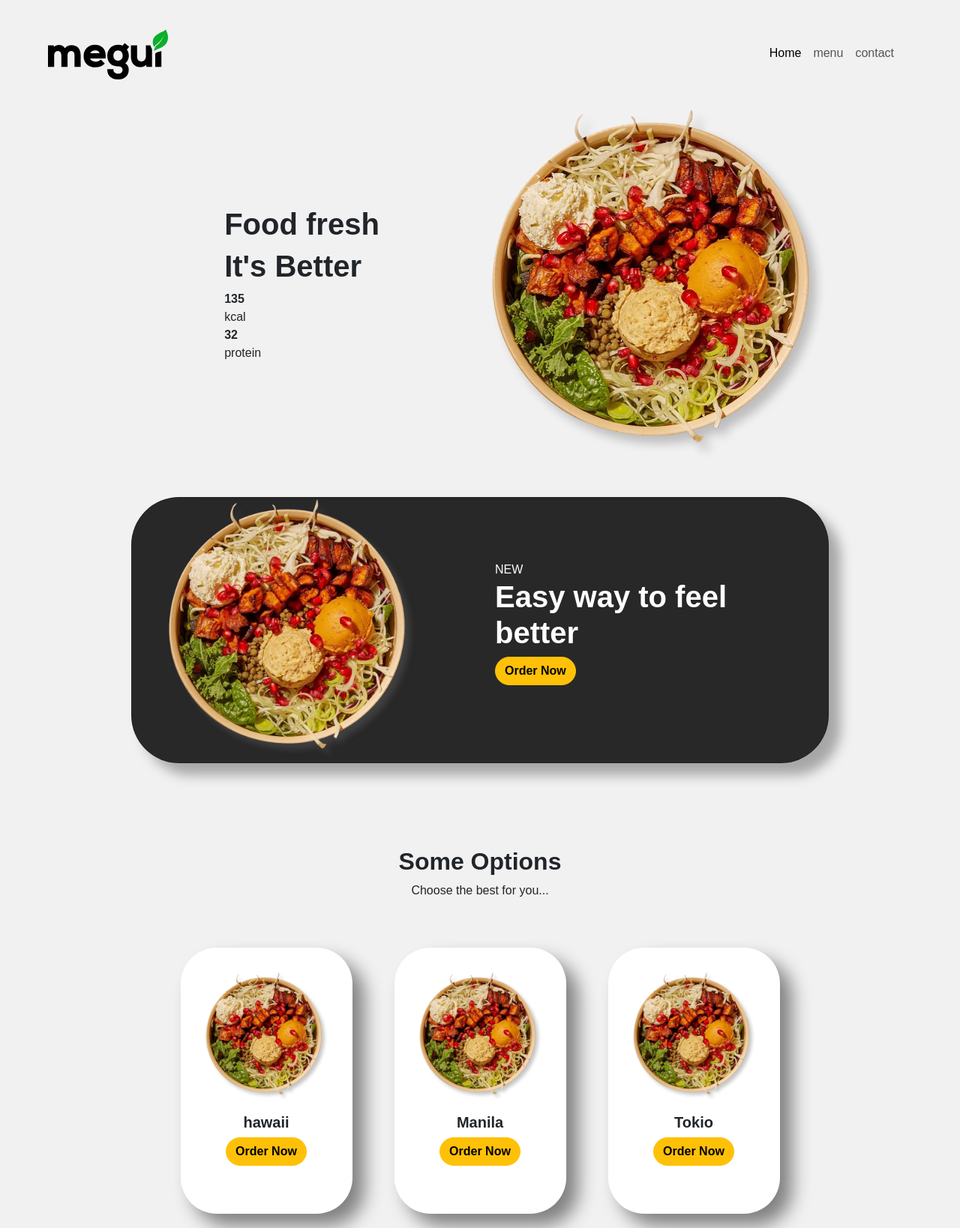
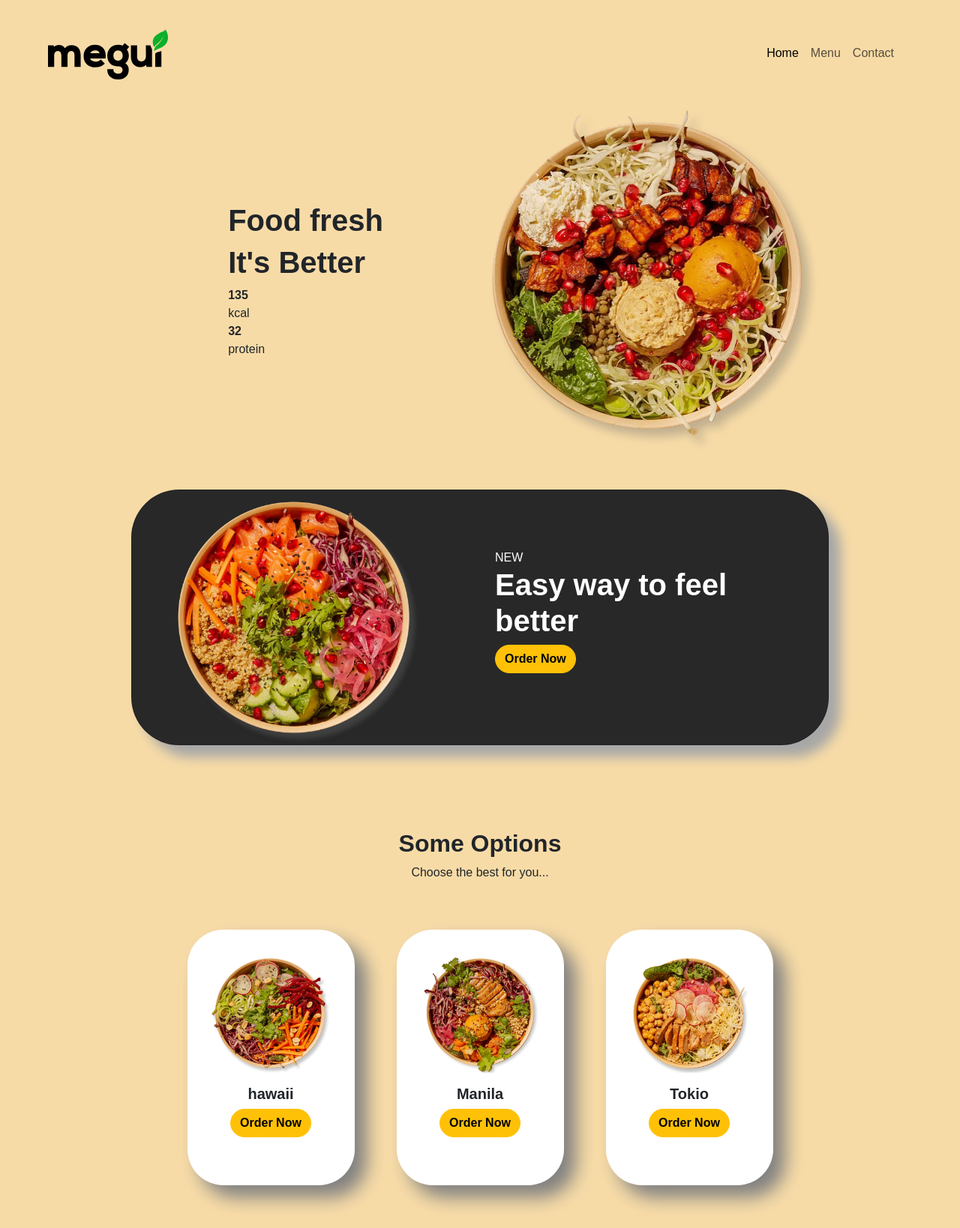
Before and after one commit to AbrahamEsc1911/FDSRestaurantMegui, a plain HTML site: page index.html in a window 1280 px wide. Shown: the top 1638 px of the page at 75% size. Drawn offline with nearby package versions, Linux system fonts and the light colour scheme.

Commit message:
Feat: size and styles done

```diff
--- a/css/styles.css
+++ b/css/styles.css
@@ -1,21 +1,24 @@
+/* Configuración global */
+* {
+    margin: 0;
+    padding: 0;
+    box-sizing: border-box;
+}
+
 body {
     margin: 0;
     padding: 0;
-
     height: 100vh;
     width: 100vw;
-
-    background-color: #f1f1f1;
+    background-color: #f7dba7;
     font-family: Arial, Helvetica, sans-serif;
-
+    overflow-x: hidden; /* Previene el desplazamiento horizontal */
 }
 
 /* NAVBAR */
-
 .navbar {
     margin: 0;
     padding: 2em 5em 2em 4em;
-
     display: flex;
     justify-content: space-between;
 }
@@ -30,13 +33,9 @@ body {
 }
 
 /* MAIN-BANNER */
-
 .container-banner {
     height: 90vh;
     width: 100vw;
-
-    /* background-color: orangered; */
-
     display: flex;
     justify-content: center;
     align-items: flex-end;
@@ -45,33 +44,27 @@ body {
 #banner-image {
     width: 100%;
     height: auto;
-
     margin-right: 2em;
-
 }
 
 #banner-box-text {
     width: 100%;
     height: 100%;
-
     margin-top: 0;
     padding: 0;
-
     display: flex;
     justify-content: center;
     align-items: center;
     flex-direction: column;
-
 }
 
 .row {
-    padding: none;
-    margin: none;
+    padding: 0;
+    margin: 0;
 }
 
 .container-fluid {
-    padding-right: none;
-    padding-left: none;
+    padding: 0;
 }
 
 .margin-button {
@@ -79,15 +72,12 @@ body {
 }
 
 /* SECTION-1 */
-
 .main-container {
     height: 40vh;
     width: 80vw;
-
     display: flex;
     justify-content: center;
     align-items: center;
-
     position: relative;
 }
 
@@ -97,20 +87,15 @@ body {
     background-color: black;
     color: white;
     border-radius: 1.5em;
-
     box-shadow: 1em 1em 1.5em gray;
-
     display: flex;
     justify-content: center;
     align-items: center;
-
     position: absolute;
-
 }
 
 .block-content-main {
     padding-left: 3em;
-
 }
 
 .row {
@@ -132,23 +117,17 @@ body {
 .container-section-content {
     height: 80vh;
     width: 100vw;
-
-    /* background-color: yellow; */
     display: flex;
     justify-content: center;
     align-items: center;
 }
 
 /* GRID */
-
 #container-grip-main {
     height: 185vh;
     width: 100vw;
-
     margin: 0;
     padding: 0;
-    background-color: blue;
-
     display: flex;
     justify-content: center;
     align-items: center;
@@ -158,8 +137,6 @@ body {
 .container-secundary {
     height: 180vh;
     width: 70vw;
-    background-color: blueviolet;
-
     display: flex;
     justify-content: center;
 }
@@ -167,9 +144,6 @@ body {
 .container-primary-title {
     height: 10vh;
     width: 70vw;
-
-    /* background-color: green; */
-
     display: flex;
     justify-content: flex-start;
     align-items: center;
@@ -180,35 +154,25 @@ body {
     border: 0cap;
     padding: 2em;
     border-radius: 3em;
-
     margin: 1em;
-
     box-shadow: 1em 1em 1.5em gray;
 }
 
 /* CAPTION */
-
 .conteiner-caption {
     height: 30vh;
     width: 100vw;
-
-    /* background-color: yellow; */
-
     margin: 0;
     padding: 0;
-
     display: flex;
     justify-content: center;
     align-items: center;
 }
 
 /* FOOTER */
-
 .footer-container {
     background-color: black;
     color: white;
-
-
 }
 
 .footer-info {
@@ -221,33 +185,23 @@ body {
 }
 
 /* TITLE MENU PAGE */
-
 #container-title-menu {
     height: 30vh;
     width: 100vw;
-
     margin: 0;
     padding: 0;
-
-    background-color: blue;
-
     display: flex;
     justify-content: center;
     align-items: center;
 }
 
 #row-title-menu {
-    /* height: 30vh;
-    width: 100vw; */
-
     margin: 0;
     padding: 0;
-
     display: flex;
     justify-content: center;
     align-items: center;
     flex-direction: row;
-
 }
 
 #col-left-title {
@@ -257,7 +211,6 @@ body {
     justify-content: center;
     align-items: start;
     flex-direction: column;
-
 }
 
 #col-raight-title {
@@ -269,9 +222,7 @@ body {
     flex-direction: column;
 }
 
-
 /* CONTACT */
-
 #icon-contact {
     height: 5em;
 }
@@ -283,7 +234,6 @@ body {
 }
 
 /* BLOCK CONTENT */
-
 .row-style-banner {
     margin-bottom: 3em;
 }
@@ -296,19 +246,15 @@ body {
     background-color: #282828;
     border-radius: 4em;
     color: white;
-    /* margin: 1em; */
     box-shadow: 1em 1em 1em rgb(167, 167, 167);
-
 }
 
 .col-style-content {
     margin: 2em;
-
 }
 
 .col-title-styles {
     padding-bottom: 3em;
-    background-color: #f1f1f1;
 }
 
 .col-styles-contact {
@@ -321,7 +267,6 @@ body {
     font-optical-sizing: auto;
     font-weight: 900;
     font-style: normal;
-
 }
 
 p {
@@ -331,7 +276,6 @@ p {
     font-style: normal;
     padding: 0;
     margin: 0;
-
 }
 
 .maven-font-p-bold {
@@ -348,5 +292,4 @@ p {
     font-optical-sizing: auto;
     font-weight: 600;
     font-style: normal;
-
 }
--- a/index.html
+++ b/index.html
@@ -29,8 +29,8 @@
                 <div class="collapse navbar-collapse" id="navbarNavAltMarkup">
                     <div class="navbar-nav">
                         <a class="nav-link active" aria-current="page" href="./index.html">Home</a>
-                        <a class="nav-link" href="./pages/menu.html">menu</a>
-                        <a class="nav-link" href="./pages/contact.html">contact</a>
+                        <a class="nav-link" href="./pages/menu.html">Menu</a>
+                        <a class="nav-link" href="./pages/contact.html">Contact</a>
                     </div>
                 </div>
             </div>
@@ -63,13 +63,13 @@
         <div class="col-md-10 col-ms-12 offset-md-1 card card-custom-content">
             <div class="row g-2 g-md-1">
                 <div class="col-md-5">
-                    <img src="./img/salad-1.webp" class="img-fluid rounded-start" alt="...">
+                    <img src="./img/salad-7.webp" class="img-fluid rounded-start" alt="...">
                 </div>
                 <div class="col-md-5 gx-md-2 col-style-content">
                     <div class="card-body">
                         <p class="card-text">NEW</p>
                         <h1 class="card-title"><span class="maven-font-h1">Easy way to feel better</span> </h1>
-                        <button type="button" class="btn btn-warning">Order Now</button>
+                        <button type="button" class="btn btn-warning" href="./pages/menu.html">Order Now</button>
                     </div>
                 </div>
             </div>
@@ -88,28 +88,28 @@
         <div class="row">
             <div class="col-sm-12 col-md-6 col-lg-3">
                 <div class="card card-custom">
-                    <img src="../img/salad-1.webp" class="card-img-top" alt="...">
+                    <img src="./img/salad-5.webp" class="card-img-top" alt="...">
                     <div class="card-body text-center">
                         <h5 class="card-title"><span class="maven-font-h5">hawaii</span></h5>
-                        <button type="button" class="btn btn-warning">Order Now</button>
+                        <button type="button" class="btn btn-warning" href="./pages/menu.html">Order Now</button>
                     </div>
                 </div>
             </div>
             <div class="col-sm-12 col-md-6 col-lg-3">
                 <div class="card card-custom">
-                    <img src="../img/salad-1.webp" class="card-img-top" alt="...">
+                    <img src="./img/salad-3.webp" class="card-img-top" alt="...">
                     <div class="card-body text-center">
                         <h5 class="card-title"><span class="maven-font-h5">Manila</span></h5>
-                        <button type="button" class="btn btn-warning">Order Now</button>
+                        <button type="button" class="btn btn-warning" href="./pages/menu.html">Order Now</button>
                     </div>
                 </div>
             </div>
             <div class="col-sm-12 col-md-6 col-lg-3">
                 <div class="card card-custom">
-                    <img src="../img/salad-1.webp" class="card-img-top" alt="...">
+                    <img src="./img/salad-4.webp" class="card-img-top" alt="...">
                     <div class="card-body text-center">
                         <h5 class="card-title"><span class="maven-font-h5">Tokio</span></h5>
-                        <button type="button" class="btn btn-warning">Order Now</button>
+                        <button type="button" class="btn btn-warning" href="./pages/menu.html">Order Now</button>
                     </div>
                 </div>
             </div>
```
Also changed, not shown: pages/contact.html (+2 -1 lines), pages/menu.html (+7 -7 lines), img/salad-2.webp (added), img/salad-3.webp (added), img/salad-4.webp (added), img/salad-5.webp (added), img/salad-6.webp (added), img/salad-7.webp (added).
